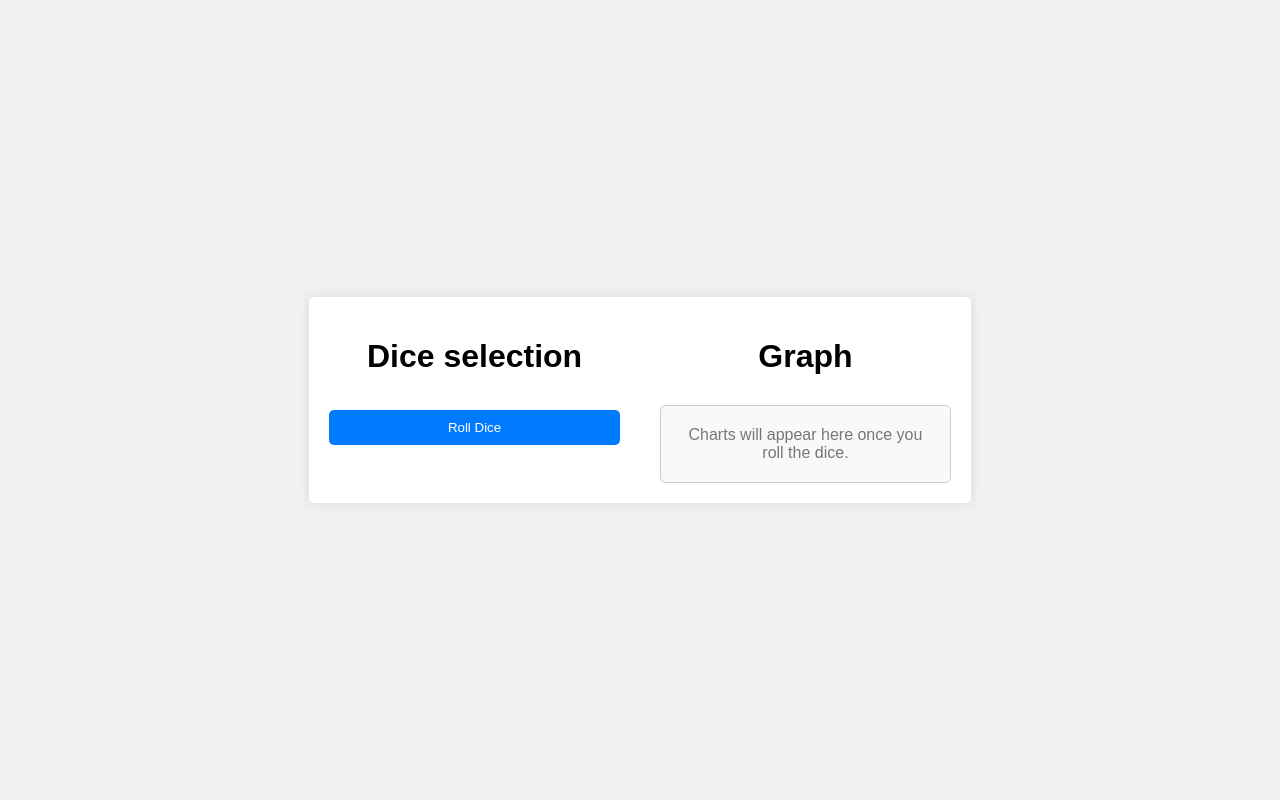
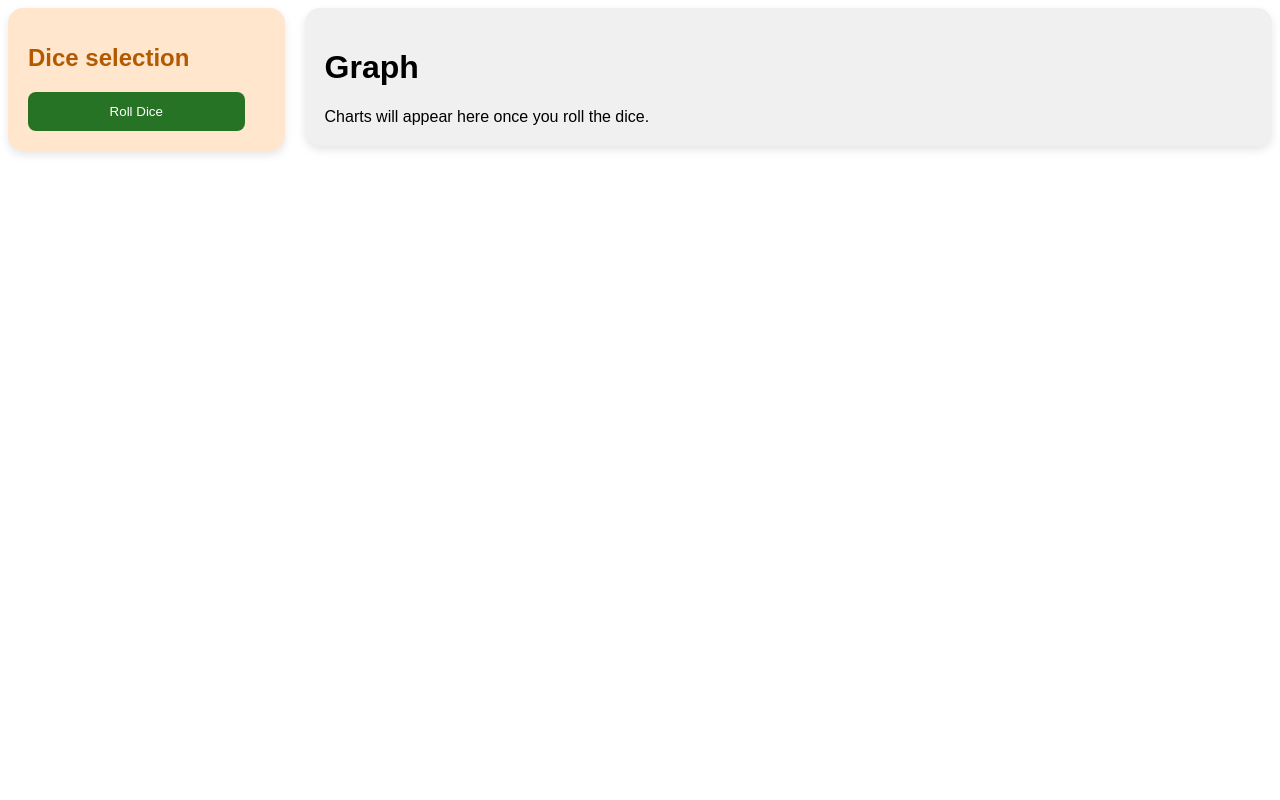
Before and after one commit to Piplopp/sars-cov-dice, a Flask app: page / in a window 1280 px wide. Run offline with Flask 3, Linux system fonts and the light colour scheme; some libraries are stand-ins or nearby versions.

Commit message:
tweak style

```diff
--- a/static/styles.css
+++ b/static/styles.css
@@ -1,94 +1,78 @@
-body {
-    font-family: Arial, sans-serif;
-    margin: 0;
-    padding: 0;
-    height: 100vh;
+/* Container styles */
+.container {
     display: flex;
-    justify-content: center;
-    align-items: center;
-    background-color: #f0f0f0;
+    justify-content: space-between;
+    align-items: flex-start;
+    font-family: 'Futura', sans-serif;
 }
 
-.container {
-    display: flex;
-    max-width: 800px;
-    background-color: #fff;
-    border-radius: 5px;
-    box-shadow: 0 0 10px rgba(0, 0, 0, 0.1);
+/* Input section styles */
+.input-section {
+    width: 20%;
+    background-color: #ffe6cc;
+    border-radius: 15px;
+    padding: 20px;
+    box-shadow: 0 4px 8px rgba(0, 0, 0, 0.1);
+    margin-right: 20px;
 }
 
-.input-section {
-    flex: 1;
-    padding: 20px;
+.input-section h1 {
+    margin-bottom: 20px;
+    color: #b35900;
+    font-size: 24px;
 }
 
-.graph-section {
-    flex: 1;
-    padding: 20px;
-}
-
-h1 {
-    text-align: center;
+.form_field {
     margin-bottom: 20px;
 }
 
-form {
-    display: flex;
-    flex-direction: column;
+.form_field label {
+    display: block;
+    margin-bottom: 5px;
+    color: #333;
 }
 
-label {
-    margin-bottom: 10px;
-    font-weight: bold;
+.form_field input {
+    width: calc(100% - 10px);
+    padding: 10px;
+    border: 1px solid #ccc;
+    border-radius: 8px;
+    font-family: 'Futura', sans-serif;
+    transition: border-color 0.3s ease;
 }
 
-input {
-    padding: 8px;
-    margin-bottom: 15px;
-    border: 1px solid #ccc;
-    border-radius: 5px;
+.form_field input:focus {
+    border-color: #b35900;
 }
 
-button {
-    padding: 10px 20px;
-    background-color: #007bff;
-    color: #fff;
-    border: none;
-    border-radius: 5px;
-    cursor: pointer;
-    transition: background-color 0.3s;
-    width: 100%;
+.invalid-input {
+    color: #b30000;
+    font-size: 80%;
+    margin-top: 5px;
 }
 
-button:hover {
-    background-color: #0056b3;
+/* Button styles */
+button[type="button"] {
+    width: calc(100% - 20px);
+    padding: 12px;
+    border: none;
+    border-radius: 8px;
+    background-color: #267326;
+    color: #fff;
+    font-family: 'Futura', sans-serif;
+    cursor: pointer;
+    transition: background-color 0.5s ease;
 }
 
-.dice-inputs {
-    display: flex;
-    flex-wrap: wrap;
-    gap: 10px;
-    margin-bottom: 15px;
+button[type="button"]:hover {
+    background-color: #1a511a;
 }
 
-.dice-inputs label {
-    width: calc(50% - 5px);
-    font-size: 14px;
+/* Graph section styles */
+.graph-section {
+    width: calc(80% - 20px);
+    background-color: #f0f0f0;
+    border-radius: 15px;
+    padding: 20px;
+    box-shadow: 0 4px 8px rgba(0, 0, 0, 0.1);
 }
-
-.dice-inputs input {
-    width: 100%;
-}
-
-.charts {
-    text-align: center;
-    margin-top: 30px;
-}
-
-.chart-placeholder {
-    padding: 20px;
-    border: 1px solid #ccc;
-    border-radius: 5px;
-    background-color: #f9f9f9;
-    color: #777;
-}
```
